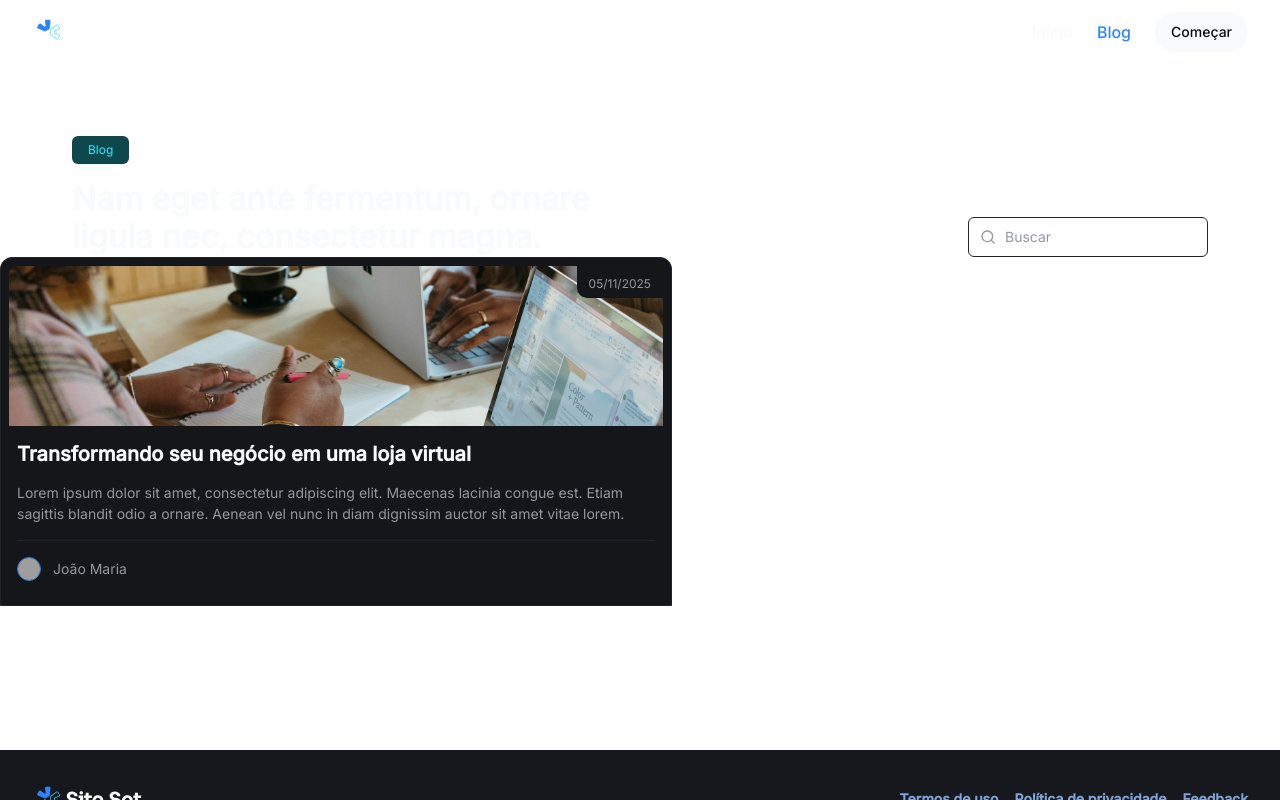
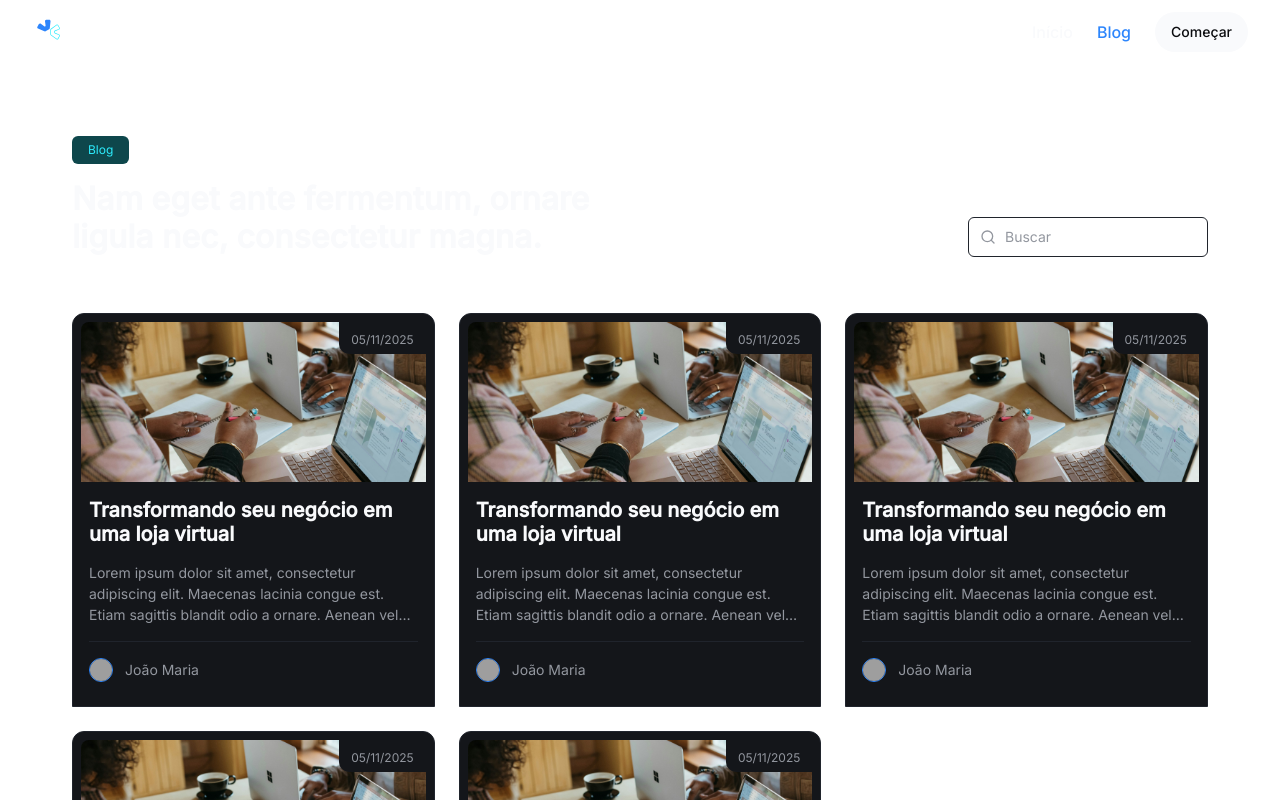
Before and after one commit to frnndog-suav/NextJSStuff, a Next.js app in the folder site-blog/: page /blog in a window 1280 px wide. Shown: the top 800 px of the page. Built offline with nearby package versions, Linux system fonts and the light colour scheme; grey boxes are pictures that could not be loaded; a web font is replaced by a local one.

Commit message:
feat: implementing posts grid component

```diff
--- a/site-blog/src/templates/blog/blog.tsx
+++ b/site-blog/src/templates/blog/blog.tsx
@@ -1,6 +1,6 @@
 import { Search } from "@/src/components/search";
 import { useRouter } from "next/router";
-import { PostCard } from "./components";
+import { PostCard, PostGrid } from "./components";
 
 export default function BlogList() {
   const router = useRouter();
@@ -18,7 +18,7 @@ export default function BlogList() {
         flex-grow
         h-full"
     >
-      <header>
+      <header className="pb-14">
         <div className="container space-y-6 flex flex-col items-start justify-between md:flex-row md:items-end lg:items-end">
           <div className="flex flex-col gap-4 px-4 md:px-0">
             <span
@@ -50,6 +50,7 @@ export default function BlogList() {
         </div>
       </header>
 
+      <PostGrid>
         <PostCard
           title="Transformando seu negócio em uma loja virtual"
           description="Lorem ipsum dolor sit amet, consectetur adipiscing elit. Maecenas lacinia congue est. Etiam sagittis blandit odio a ornare. Aenean vel nunc in diam dignissim auctor sit amet vitae lorem."
@@ -61,6 +62,51 @@ export default function BlogList() {
             avatar: "/avatar1.jpg",
           }}
         />
+        <PostCard
+          title="Transformando seu negócio em uma loja virtual"
+          description="Lorem ipsum dolor sit amet, consectetur adipiscing elit. Maecenas lacinia congue est. Etiam sagittis blandit odio a ornare. Aenean vel nunc in diam dignissim auctor sit amet vitae lorem."
+          date="05/11/2025"
+          image="/assets/study.jpg"
+          slug="/transformando"
+          author={{
+            name: "João Maria",
+            avatar: "/avatar1.jpg",
+          }}
+        />
+        <PostCard
+          title="Transformando seu negócio em uma loja virtual"
+          description="Lorem ipsum dolor sit amet, consectetur adipiscing elit. Maecenas lacinia congue est. Etiam sagittis blandit odio a ornare. Aenean vel nunc in diam dignissim auctor sit amet vitae lorem."
+          date="05/11/2025"
+          image="/assets/study.jpg"
+          slug="/transformando"
+          author={{
+            name: "João Maria",
+            avatar: "/avatar1.jpg",
+          }}
+        />
+        <PostCard
+          title="Transformando seu negócio em uma loja virtual"
+          description="Lorem ipsum dolor sit amet, consectetur adipiscing elit. Maecenas lacinia congue est. Etiam sagittis blandit odio a ornare. Aenean vel nunc in diam dignissim auctor sit amet vitae lorem."
+          date="05/11/2025"
+          image="/assets/study.jpg"
+          slug="/transformando"
+          author={{
+            name: "João Maria",
+            avatar: "/avatar1.jpg",
+          }}
+        />
+        <PostCard
+          title="Transformando seu negócio em uma loja virtual"
+          description="Lorem ipsum dolor sit amet, consectetur adipiscing elit. Maecenas lacinia congue est. Etiam sagittis blandit odio a ornare. Aenean vel nunc in diam dignissim auctor sit amet vitae lorem."
+          date="05/11/2025"
+          image="/assets/study.jpg"
+          slug="/transformando"
+          author={{
+            name: "João Maria",
+            avatar: "/avatar1.jpg",
+          }}
+        />
+      </PostGrid>
     </div>
   );
 }
--- a/site-blog/src/templates/blog/components/index.ts
+++ b/site-blog/src/templates/blog/components/index.ts
@@ -1 +1,2 @@
 export * from "./post-card";
+export * from "./post-grid";
--- /dev/null
+++ b/site-blog/src/templates/blog/components/post-grid.tsx
@@ -0,0 +1,11 @@
+type TProps = {
+  children: React.ReactNode;
+};
+
+export function PostGrid({ children }: TProps) {
+  return (
+    <div className="grid grid-cols-1 md:grid-cols-2 lg:grid-cols-3 gap-6 container">
+      {children}
+    </div>
+  );
+}
```
Lines whose indentation alone changed are shown as unchanged.
